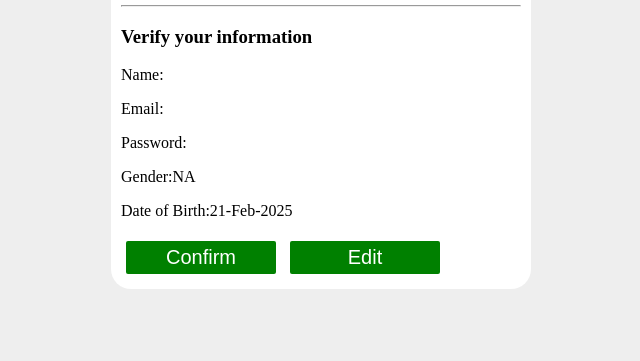
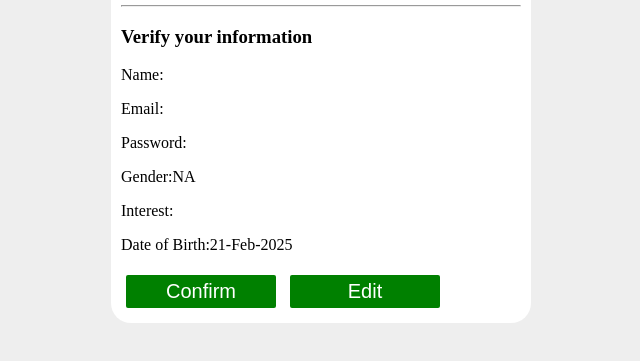
Before and after one commit to GayathriKodipaka/temp, a plain HTML site: page temp21.html in a window 1280 px wide. Both pictures are taken after a click on the button "Sign Up". Shown: the part 171-532 px from the top of the page, without its empty margins (319-959 px from the left). Drawn offline with Linux system fonts and the light colour scheme.

Commit message:
modified

```diff
--- a/temp21.html
+++ b/temp21.html
@@ -112,11 +112,13 @@
       let email = "";
       let password = "";
       let gender = 0;
+      let interest=0;
       let dd = null;
       let mm;
       let yy;
       let pronoun;
       let g = "";
+      let i="";
 
       const showData = () => {
         firstname = document.getElementById("firstname").value;
@@ -124,6 +126,7 @@
         email = document.getElementById("email").value;
         password = document.getElementById("password").value;
         gender = document.getElementsByName("gender");
+        interest = document.getElementsByName("interest");
         pronoun = document.getElementById("prSelect").value;
         dd = Number(document.getElementById("day").value);
         mm = Number(document.getElementById("month").value);
@@ -134,12 +137,17 @@
         if (gender[0].checked) g = "Female";
         if (gender[1].checked) g = "Male";
         if (gender[2].checked) g = pronoun;
+        i = "";
+        if (interest[0].checked) i += "Sports ";
+        if (interest[1].checked) i += "Music ";
+        if (interest[2].checked) i += "Movie";
         let str = `
           <h3>Verify your information</h3>
           <p>Name:${firstname} ${surname}</p>
           <p>Email:${email}</p>
           <p>Password:${password}</p>
           <p>Gender:${g}</p>
+          <p>Interest:${i}</p>
           <p>Date of Birth:${dob}</p>
           <button>Confirm</button>
           <button onclick=showForm()>Edit</button>
```
